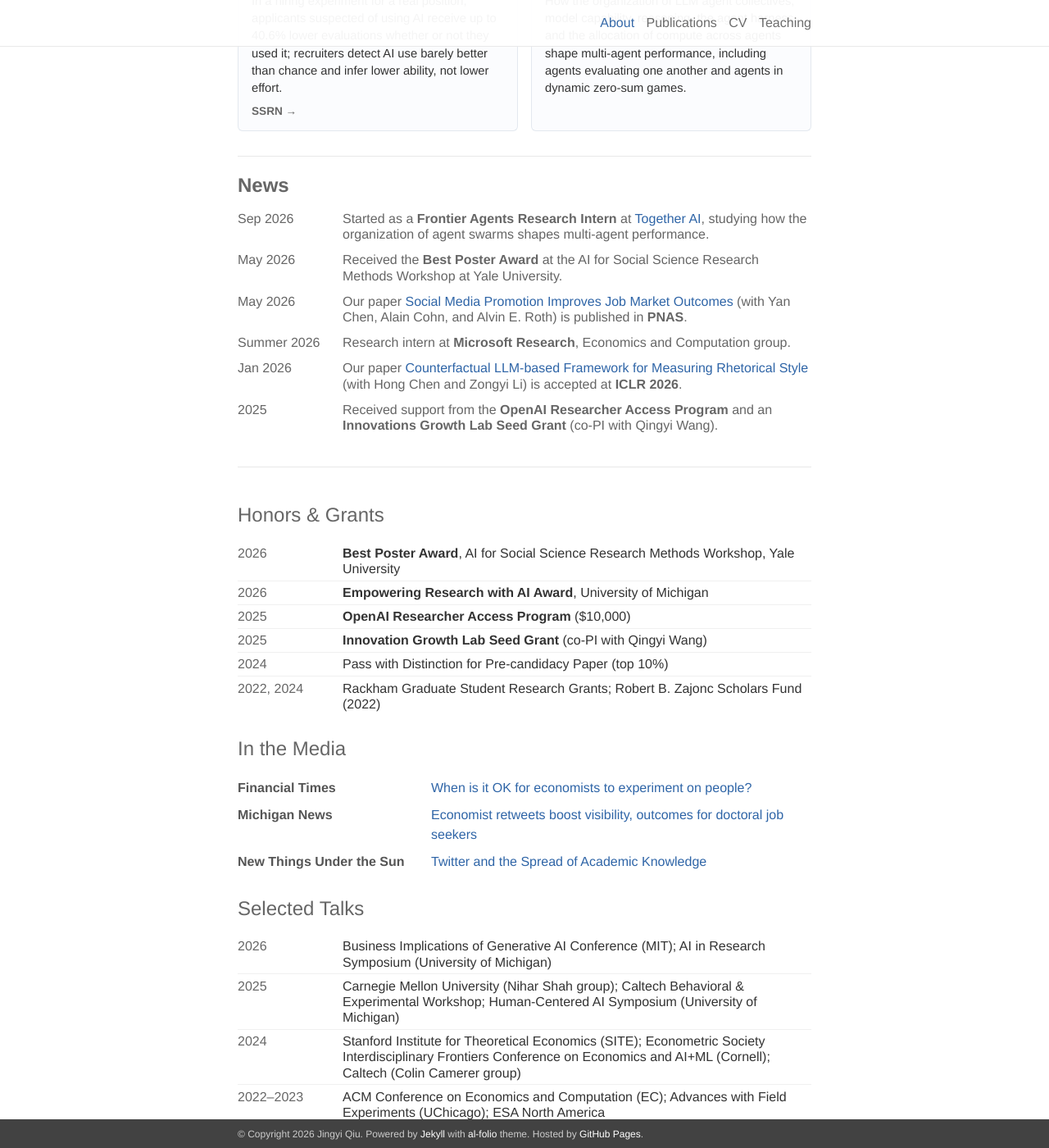
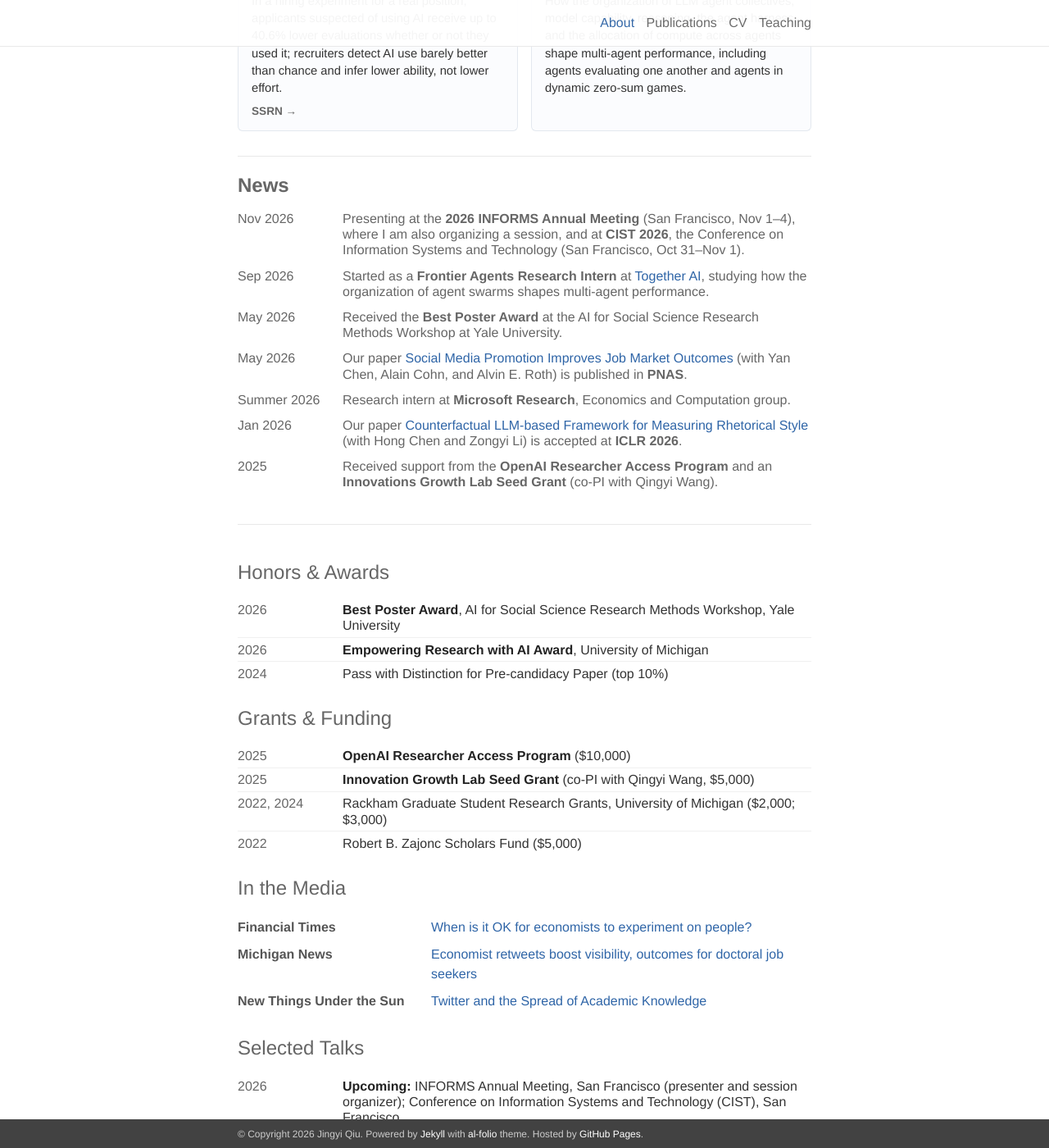
Before and after one commit to Jingyi-Qiu/Jingyi-Qiu.github.io, a Jekyll site: the page built from _pages/about.md, in a window 1280 px wide and 1400 px high, scrolled down 1337 px. Shown: the whole window at 82% size. Built offline with Jekyll 4.4.1, drawn with Linux system fonts in a browser that asks for light colours; some web fonts are replaced.

Commit message:
Split honors and grants, add upcoming INFORMS/CIST talks, link CV straight to the full PDF
- Separate Honors & Awards from Grants & Funding on the homepage
- Add upcoming CIST 2026 and INFORMS 2026 (presenter and session organizer)
  to News and Selected Talks
- Nav CV link opens the full CV PDF; /cv/ now redirects to it

Co-Authored-By: Claude Opus 5.5 <noreply@anthropic.com>
Claude-Session: https://claude.ai/code/session_01UnNrDQhXQVLdbS13m9sxuq

```diff
--- a/_config.yml
+++ b/_config.yml
@@ -44,7 +44,7 @@ nav:
   - title: Publications
     url: /publications/
   - title: CV
-    url: /cv/
+    url: /assets/pdf/Jingyi_Qiu_CV.pdf
   - title: Teaching
     url: /teaching/
 
--- a/_data/highlights.yml
+++ b/_data/highlights.yml
@@ -33,14 +33,18 @@ honors:
     text: <strong>Best Poster Award</strong>, AI for Social Science Research Methods Workshop, Yale University
   - year: "2026"
     text: <strong>Empowering Research with AI Award</strong>, University of Michigan
+  - year: "2024"
+    text: Pass with Distinction for Pre-candidacy Paper (top 10%)
+
+grants:
   - year: "2025"
     text: <strong>OpenAI Researcher Access Program</strong> ($10,000)
   - year: "2025"
-    text: <strong>Innovation Growth Lab Seed Grant</strong> (co-PI with Qingyi Wang)
-  - year: "2024"
-    text: Pass with Distinction for Pre-candidacy Paper (top 10%)
+    text: <strong>Innovation Growth Lab Seed Grant</strong> (co-PI with Qingyi Wang, $5,000)
   - year: "2022, 2024"
-    text: Rackham Graduate Student Research Grants; Robert B. Zajonc Scholars Fund (2022)
+    text: Rackham Graduate Student Research Grants, University of Michigan ($2,000; $3,000)
+  - year: "2022"
+    text: Robert B. Zajonc Scholars Fund ($5,000)
 
 media:
   - outlet: Financial Times
@@ -55,6 +59,8 @@ media:
 
 talks:
   - year: "2026"
+    text: <strong>Upcoming:</strong> INFORMS Annual Meeting, San Francisco (presenter and session organizer); Conference on Information Systems and Technology (CIST), San Francisco
+  - year: "2026"
     text: Business Implications of Generative AI Conference (MIT); AI in Research Symposium (University of Michigan)
   - year: "2025"
     text: Carnegie Mellon University (Nihar Shah group); Caltech Behavioral &amp; Experimental Workshop; Human-Centered AI Symposium (University of Michigan)
--- a/_includes/recognition.html
+++ b/_includes/recognition.html
@@ -1,9 +1,18 @@
 {% assign h = site.data.highlights %}
 <section class="recognition">
   <div class="rec-col">
-    <h2>Honors &amp; Grants</h2>
+    <h2>Honors &amp; Awards</h2>
     <table class="rec-table">
       {% for x in h.honors %}
+      <tr><td class="date">{{ x.year }}</td><td>{{ x.text }}</td></tr>
+      {% endfor %}
+    </table>
+  </div>
+
+  <div class="rec-col">
+    <h2>Grants &amp; Funding</h2>
+    <table class="rec-table">
+      {% for x in h.grants %}
       <tr><td class="date">{{ x.year }}</td><td>{{ x.text }}</td></tr>
       {% endfor %}
     </table>
--- a/_pages/cv.md
+++ /dev/null
@@ -1,86 +0,0 @@
----
-layout: page
-permalink: /cv/
-title: CV
-excerpt_text: Curriculum vitae of Jingyi Qiu, Ph.D. candidate at the University of Michigan School of Information.
----
-
-<p class="cv-download">
-  <a class="button button-blue" href="{{ site.cv_pdf | relative_url }}" target="_blank" rel="noopener"><i class="fas fa-file-pdf"></i>&nbsp; Download full CV (PDF)</a>
-  <span class="cv-updated">Updated {{ site.cv_updated }}</span>
-</p>
-
-<section class="cv-section">
-  <h4>Education</h4>
-  <ul class="cv-list">
-    <li><span class="cv-what"><strong>University of Michigan</strong>, School of Information<br>Ph.D. candidate in Information Science<br>Advisors: Yan Chen, Qiaozhu Mei, Alain Cohn</span><span class="cv-when">2022&ndash;present</span></li>
-    <li><span class="cv-what"><strong>Duke University</strong><br>B.A. in Interdisciplinary Studies: Institutions and Governance; Economics</span><span class="cv-when">2018&ndash;2022</span></li>
-    <li><span class="cv-what"><strong>Duke Kunshan University</strong><br>B.Econ. in Economics (Inaugural Undergraduate Class)</span><span class="cv-when">2018&ndash;2022</span></li>
-  </ul>
-</section>
-
-<section class="cv-section">
-  <h4>Experience</h4>
-  <ul class="cv-list">
-    <li><span class="cv-what"><strong>Together AI</strong><br>Frontier Agents Research Intern</span><span class="cv-when">Sep&ndash;Dec 2026</span></li>
-    <li><span class="cv-what"><strong>Microsoft Research</strong>, Economics and Computation<br>Research Intern</span><span class="cv-when">May&ndash;Aug 2026</span></li>
-  </ul>
-</section>
-
-<section class="cv-section">
-  <h4>Publications</h4>
-  <p>See the <a href="{{ '/publications/' | relative_url }}">Publications</a> page.</p>
-</section>
-
-<section class="cv-section">
-  <h4>Honors and Awards</h4>
-  <ul class="cv-list">
-    <li><span class="cv-what">Best Poster Award, AI for Social Science Research Methods Workshop, Yale University</span><span class="cv-when">2026</span></li>
-    <li><span class="cv-what">Empowering Research with AI Award, University of Michigan</span><span class="cv-when">2026</span></li>
-    <li><span class="cv-what">Pass with Distinction for Pre-candidacy Paper (Top 10%)</span><span class="cv-when">2024</span></li>
-  </ul>
-</section>
-
-<section class="cv-section">
-  <h4>Research Grants</h4>
-  <ul class="cv-list">
-    <li><span class="cv-what">OpenAI Researcher Access Program ($10,000)</span><span class="cv-when">2025</span></li>
-    <li><span class="cv-what">Innovations Growth Lab Seed Grant (Co-PI with Qingyi Wang, $5,000)</span><span class="cv-when">2025</span></li>
-    <li><span class="cv-what">Rackham Graduate Student Research Grant ($2,000, $3,000) &times; 2</span><span class="cv-when">2022, 2024</span></li>
-    <li><span class="cv-what">Robert B. Zajonc Scholars Fund ($5,000)</span><span class="cv-when">2022</span></li>
-  </ul>
-</section>
-
-<section class="cv-section">
-  <h4>Teaching</h4>
-  <p>Graduate Student Instructor for SI 413 (Winter 2026) and SI 602 (Winter 2025). See the <a href="{{ '/teaching/' | relative_url }}">Teaching</a> page.</p>
-</section>
-
-<section class="cv-section">
-  <h4>Selected Presentations</h4>
-  <ul class="cv-list">
-    <li><span class="cv-when cv-year">2026</span><span class="cv-what">Business Implications of Generative AI Conference (MIT); AI in Research Symposium (University of Michigan)</span></li>
-    <li><span class="cv-when cv-year">2025</span><span class="cv-what">ML-Driven Discovery Workshop (MIT); Carnegie Mellon (Nihar Shah group); Caltech (Behavioral &amp; Experimental Workshop); Human-Centered AI Symposium (University of Michigan)</span></li>
-    <li><span class="cv-when cv-year">2024</span><span class="cv-what">Stanford Institute for Theoretical Economics (SITE@Stanford); Econometric Society Interdisciplinary Frontiers Conference on Economics and AI+ML (Cornell); Caltech (Colin Camerer group); UC San Diego Spring School in Behavioral Economics; Tsinghua Conference on Behavioral, Experimental and Theoretical Economics</span></li>
-    <li><span class="cv-when cv-year">2023</span><span class="cv-what">Advances with Field Experiments (UChicago); Caltech (Behavioral &amp; Experimental Workshop); ESA North America (UNC)</span></li>
-    <li><span class="cv-when cv-year">2022</span><span class="cv-what">ACM Conference on Economics and Computation; SABE Conference (Lake Tahoe); ESA North America (UCSB)</span></li>
-  </ul>
-</section>
-
-<section class="cv-section">
-  <h4>Media Coverage</h4>
-  <ul class="cv-list cv-plain">
-    <li><span class="cv-what">Financial Times: <a href="https://www.ft.com/content/df7c0a50-dcc6-4b3a-b3dc-22f742125421" target="_blank" rel="noopener">When is it OK for economists to experiment on people?</a></span></li>
-    <li><span class="cv-what">Michigan News: <a href="https://news.umich.edu/economist-retweets-boost-visibility-outcomes-for-doctoral-job-seekers/" target="_blank" rel="noopener">Economist retweets boost visibility, outcomes for doctoral job seekers</a></span></li>
-    <li><span class="cv-what">New Things Under the Sun: <a href="https://mattsclancy.substack.com/p/twitter-and-the-spread-of-academic" target="_blank" rel="noopener">Twitter and the Spread of Academic Knowledge</a></span></li>
-  </ul>
-</section>
-
-<section class="cv-section">
-  <h4>Service</h4>
-  <ul class="cv-list">
-    <li><span class="cv-what">Reviewer: ICML 2026, NeurIPS 2026, Applied Cognitive Psychology</span></li>
-    <li><span class="cv-what">Coordinator, Michigan Behavioral &amp; Experimental Economics lab meetings</span><span class="cv-when">2024&ndash;2025</span></li>
-    <li><span class="cv-what">Coordinator, Michigan Behavioral &amp; Experimental Economics Seminar</span><span class="cv-when">2023&ndash;2024</span></li>
-  </ul>
-</section>
--- a/assets/css/custom.css
+++ b/assets/css/custom.css
@@ -106,3 +106,4 @@ footer { box-sizing: border-box; }
 .media-list li { display: grid; grid-template-columns: 14em 1fr; gap: 0.75em; }
 .media-list .outlet { min-width: 0; }
 @media screen and (max-width: 600px) { .media-list li { grid-template-columns: 1fr; gap: 0; } }
+.recognition strong { font-weight: bold; color: #222; }
```
Also changed, not shown: _news/2026-10-informs-cist.md (added, +5 -0 lines), _pages/cv.html (added, +15 -0 lines).
